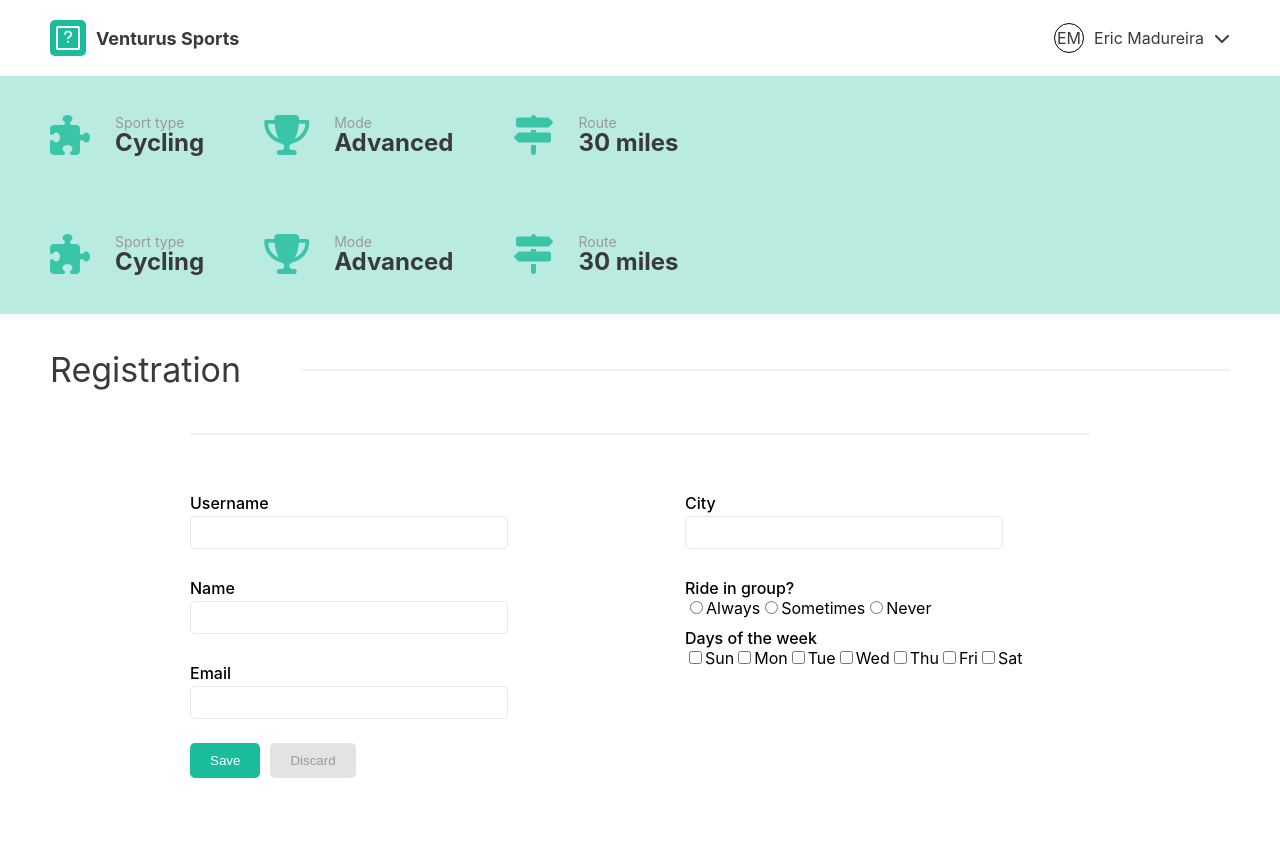
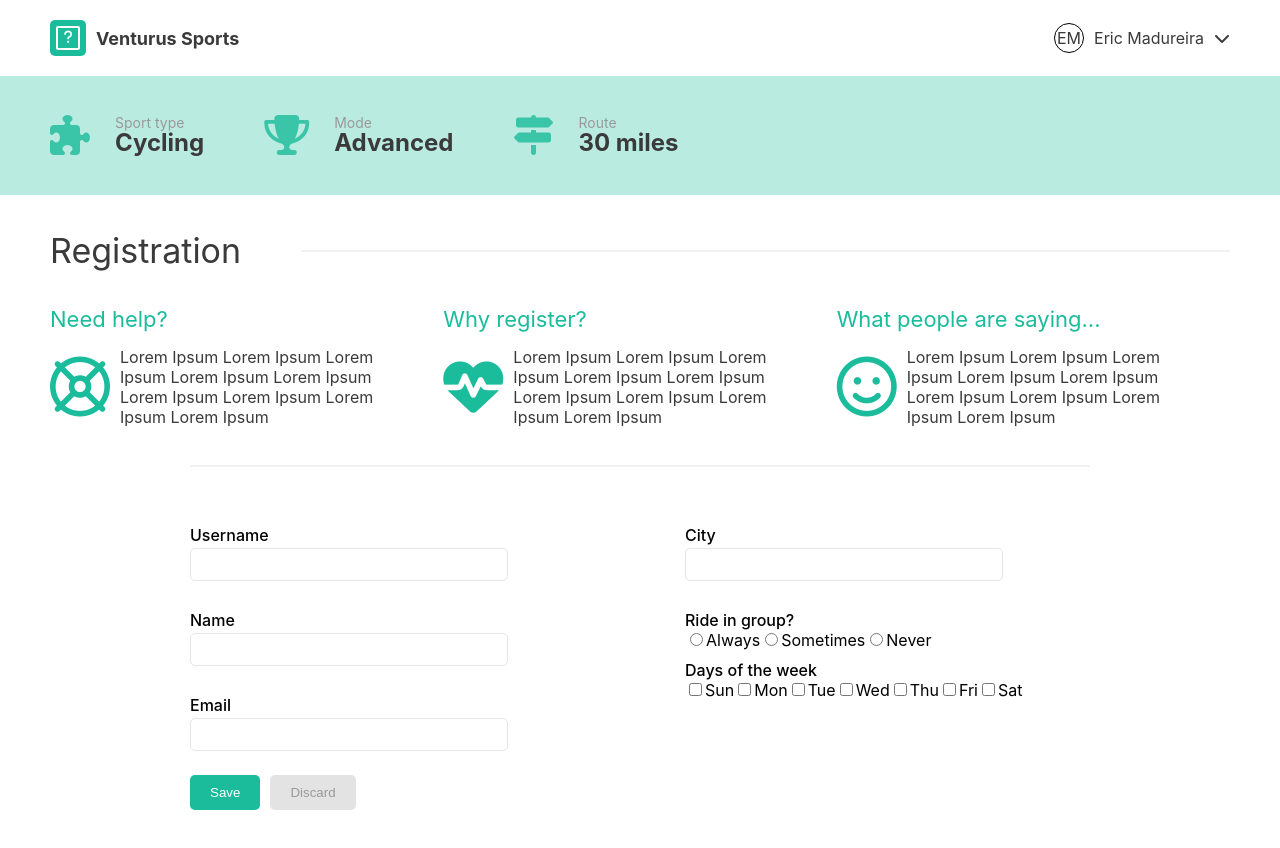
Before and after one commit to ericmadureira/my-best-react, a React (Create React App) app: page /users/new in a window 1280 px wide. Shown: the top 848 px of the page. Before the commit the page ends 823 px from the top, so only its background shows below. Built offline with nearby package versions, Linux system fonts and the light colour scheme.

Commit message:
feat: help session
Adds the help session component to the user registration page.

```diff
--- a/src/components/FormHelp.js
+++ b/src/components/FormHelp.js
@@ -3,35 +3,41 @@ import React from 'react';
 import style from './FormHelp.module.scss';
 
 const FormHelp = () => (
-  <div className={style.categoryContainer}>
+  <div className={style.formHelp}>
 
-    <div className={style.listCategory}>
-      <div className={style.categoryIcon}>
-        <i className='fas fa-puzzle-piece' />
-      </div>
-      <div className={style.categoryDescription}>
-        <span className={style.categoryLabel}>Sport type</span>
-        <span className={style.category}>Cycling</span>
+    <div className={style.helpSession}>
+      <span>Need help?</span>
+      <div className={style.help}>
+        <i class='far fa-life-ring' />
+        <p>
+          Lorem Ipsum Lorem Ipsum Lorem Ipsum Lorem Ipsum
+          Lorem Ipsum Lorem Ipsum Lorem Ipsum Lorem Ipsum
+          Lorem Ipsum
+        </p>
       </div>
     </div>
 
-    <div className={style.listCategory}>
-      <div className={style.categoryIcon}>
-        <i className='fas fa-trophy categoryIcon' />
-      </div>
-      <div className={style.categoryDescription}>
-        <span className={style.categoryLabel}>Mode</span>
-        <span className={style.category}>Advanced</span>
+    <div className={style.helpSession}>
+      <span>Why register?</span>
+      <div className={style.help}>
+        <i class='fas fa-heartbeat' />
+        <p>
+          Lorem Ipsum Lorem Ipsum Lorem Ipsum Lorem Ipsum
+          Lorem Ipsum Lorem Ipsum Lorem Ipsum Lorem Ipsum
+          Lorem Ipsum
+        </p>
       </div>
     </div>
 
-    <div className={style.listCategory}>
-      <div className={style.categoryIcon}>
-        <i className='fas fa-map-signs categoryIcon' />
-      </div>
-      <div className={style.categoryDescription}>
-        <span className={style.categoryLabel}>Route</span>
-        <span className={style.category}>30 miles</span>
+    <div className={style.helpSession}>
+      <span>What people are saying...</span>
+      <div className={style.help}>
+      <i class='far fa-smile' />
+        <p>
+          Lorem Ipsum Lorem Ipsum Lorem Ipsum Lorem Ipsum
+          Lorem Ipsum Lorem Ipsum Lorem Ipsum Lorem Ipsum
+          Lorem Ipsum
+        </p>
       </div>
     </div>
 
--- a/src/components/FormHelp.module.scss
+++ b/src/components/FormHelp.module.scss
@@ -1,37 +1,35 @@
 @import '../shared/shared.scss';
 
-.category {
-  color: $font;
-  font-size: 24px;
-  font-weight: bold;
-  margin-top: -3px;
+.formHelp {
+  display: flex;
+  flex-direction: row;
+  padding: 0 50px;
 }
 
-.categoryContainer {
-  background-color: #BAEBE1;
+.help {
+  align-items: center;
   display: flex;
-  padding: 35px 50px;
+  margin-top: 15px;
 }
 
-.categoryDescription {
+.help i {
+  color: $primary;
+  font-size: 60px;
+  margin-right: 10px;
+}
+
+.help p {
+  color: $font;
+  margin: 0;
+}
+
+.helpSession {
   display: flex;
   flex-direction: column;
+  padding-right: 20px;
 }
 
-.categoryIcon {
-  color: $category-icon-green;
-  font-size: 40px;
-  margin-right: 25px;
+.helpSession span {
+  color: $primary;
+  font-size: 22px;
 }
-
-.categoryLabel {
-  color: $grey-font;
-  font-size: 14px;
-}
-
-.listCategory {
-  align-items: center;
-  display: flex;
-  justify-content: space-around;
-  margin-right: 60px;
-}
--- a/src/pages/UserRegistration.js
+++ b/src/pages/UserRegistration.js
@@ -15,11 +15,11 @@ const UserList = () => {
 
   return (
     <div>
-      <FormHelp />
       <PageBar
         hasSearchInput={false}
         label='Registration'
       />
+      <FormHelp />
       <AddUserForm addUser={addUser} />
     </div>
   );
```
